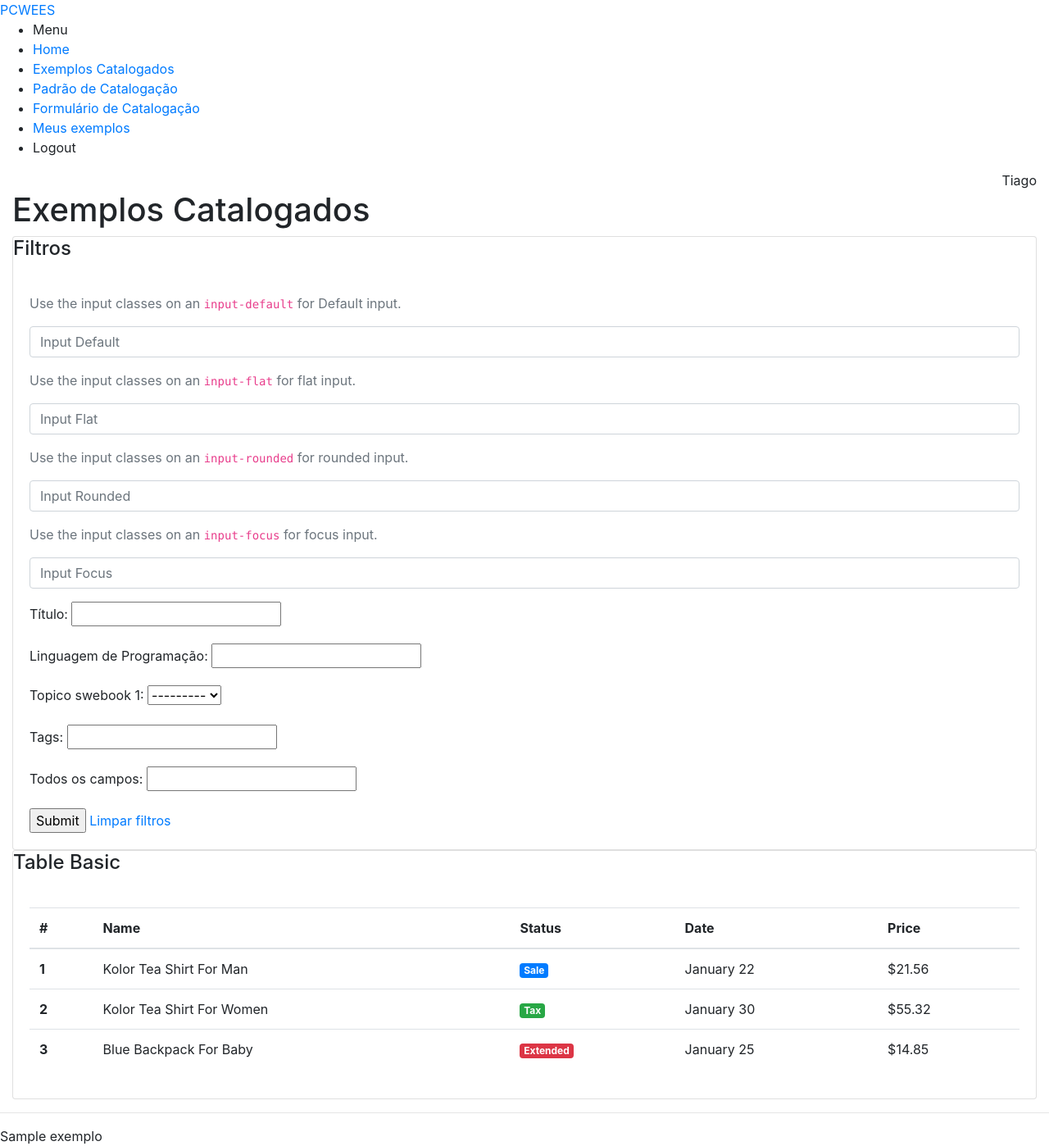
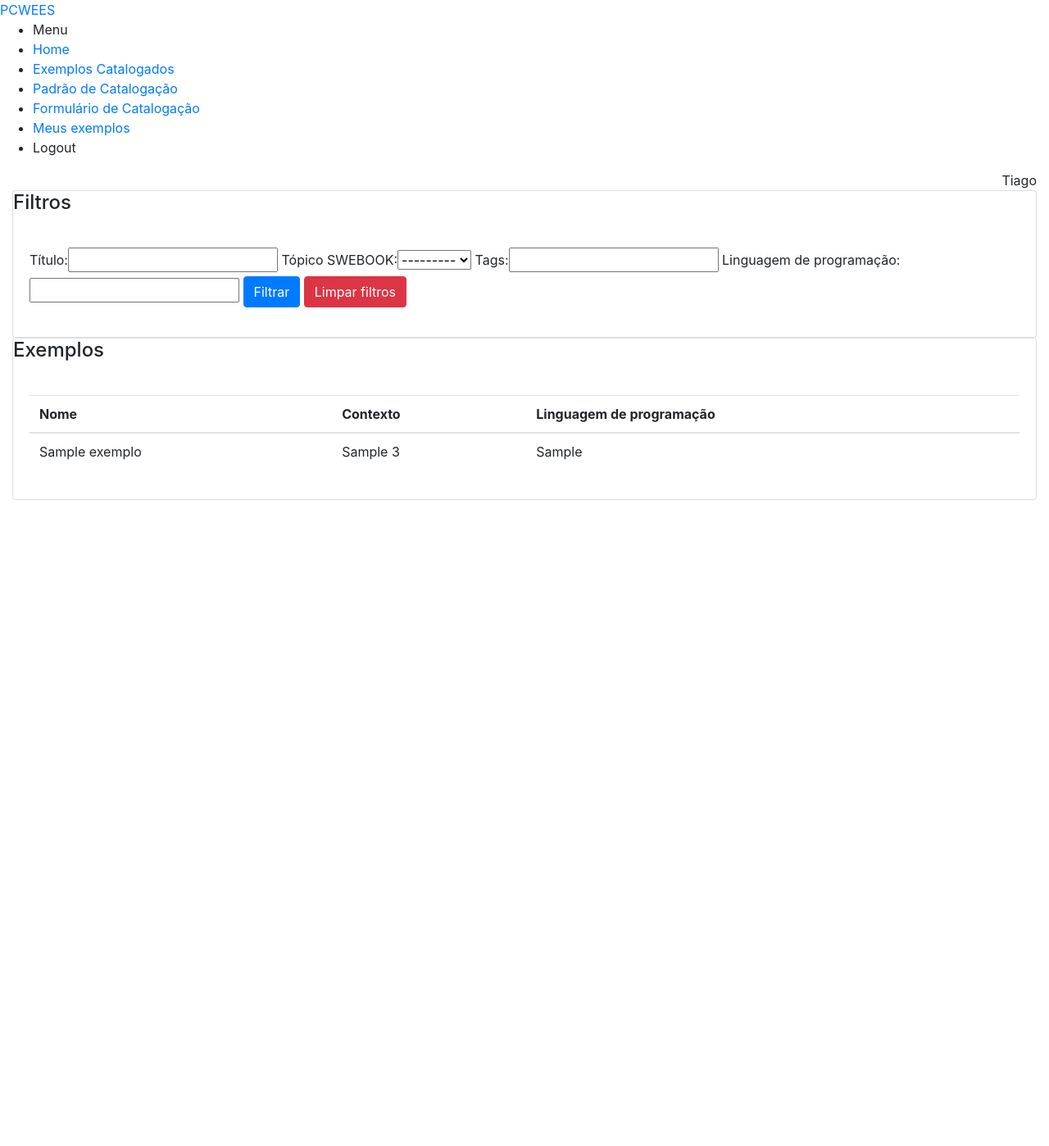
Before and after one commit to marceloshigenaga/PCWEES, a Django app: page /exemplosListView/ in a window 1280 px wide. Shown: the whole page at 82% size. After the commit the page ends 610 px from the top, so only its background shows below. Run offline with Django 3.2, Linux system fonts and the light colour scheme; tables that the repository leaves empty hold one stand-in row (values such as "Sample post"); some libraries are stand-ins or nearby versions.

Commit message:
Adicionado tela de listagem dos exemplos com filtros

```diff
--- a/core/filters.py
+++ b/core/filters.py
@@ -3,12 +3,26 @@ from .models import *
 from django.db.models import Q
 
 class ExemploFilter(django_filters.FilterSet):
-    todos_campos = django_filters.CharFilter(method='todos_campos_filter', label="Todos os campos")
-    tags = django_filters.CharFilter(method='tags_filter', label="Tags")
+    swebook = django_filters.ModelChoiceFilter(queryset=Topico_swebook_1.objects.all(),
+                                               field_name='topico_swebook_1',
+                                               label="Tópico SWEBOOK")
+    tags = django_filters.CharFilter(method='tags_filter',
+                                     label="Tags")
+    titulo = django_filters.CharFilter(field_name='titulo',
+                                       label="Título",
+                                       lookup_expr='icontains')
+    linguagem = django_filters.CharFilter(field_name='projeto_linguagem_programacao',
+                                          label="Linguagem de programação",
+                                          lookup_expr='icontains')
+    #todos_campos = django_filters.CharFilter(method='todos_campos_filter', label="Todos os campos")
+
 
     class Meta:
         model = Exemplo
-        fields = ['titulo', 'projeto_linguagem_programacao', 'topico_swebook_1', 'tags', 'todos_campos']
+        fields = ('titulo', 'swebook', 'tags', 'linguagem')
+
+
+        # fields = ('titulo', 'projeto_linguagem_programacao', 'topico_swebook_1', 'tags', 'todos_campos')
 
     def todos_campos_filter(self, queryset, name, value):
         return Exemplo.objects.filter(
@@ -17,3 +31,10 @@ class ExemploFilter(django_filters.FilterSet):
     def tags_filter(self, queryset, name, value):
         return Exemplo.objects.filter(
             Q(tag_1__icontains=value) | Q(tag_2__icontains=value) | Q(tag_3__icontains=value))
+
+
+# fields = {
+#             'titulo': ['icontains'],
+#             'projeto_linguagem_programacao': ['icontains'],
+#             'topico_swebook_1': [],
+#             }
--- a/core/templates/base.html
+++ b/core/templates/base.html
@@ -1,5 +1,7 @@
 {% load static %}
-
+{% load bootstrap4 %}
+{% bootstrap_css %}
+{% bootstrap_javascript jquery='full' %}
 <!DOCTYPE html>
 <html lang="pt-br">
 
--- a/core/templates/exemploListView.html
+++ b/core/templates/exemploListView.html
@@ -1,19 +1,21 @@
 {% extends 'base.html' %}
 {% load static %}
+<!--{% load bootstrap4 %}-->
+{% load bootstrap %}
 {% block content %}
 <div class="content-wrap">
         <div class="main">
             <div class="container-fluid">
-                <div class="row">
-                    <div class="col-lg-12 p-r-0 title-margin-right">
-                        <div class="page-header">
-                            <div class="page-title">
-                                <h1>Exemplos Catalogados</h1>
-                            </div>
-                        </div>
-                    </div>
+<!--                <div class="row">-->
+<!--                    <div class="col-lg-12 p-r-0 title-margin-right">-->
+<!--                        <div class="page-header">-->
+<!--                            <div class="page-title">-->
+<!--                                <h1>Exemplos Catalogados</h1>-->
+<!--                            </div>-->
+<!--                        </div>-->
+<!--                    </div>-->
 
-                </div>
+<!--                </div>-->
                 <!-- /# row -->
                 <section id="main-content">
                     <div class="row">
@@ -23,42 +25,23 @@
                                     <h4>Filtros</h4>
                                 </div>
                                 <div class="card-body">
-                                    <div class="basic-form">
-                                        <form>
-                                            <div class="form-group">
-                                                <p class="text-muted m-b-15 f-s-12">Use the input classes on an <code>input-default</code> for Default input.</p>
-                                                <input type="text" class="form-control input-default " placeholder="Input Default">
-                                            </div>
-                                            <div class="form-group">
-                                                <p class="text-muted m-b-15 f-s-12">Use the input classes on an <code>input-flat</code> for flat input.</p>
-                                                <input type="text" class="form-control input-flat" placeholder="Input Flat ">
-                                            </div>
-                                            <div class="form-group">
-                                                <p class="text-muted m-b-15 f-s-12">Use the input classes on an <code>input-rounded</code> for rounded input.</p>
-                                                <input type="text" class="form-control input-rounded" placeholder="Input Rounded">
-                                            </div>
-                                            <div class="form-group">
-                                                <p class="text-muted m-b-15 f-s-12">Use the input classes on an <code>input-focus</code> for focus input.</p>
-                                                <input type="text" class="form-control input-focus" placeholder="Input Focus">
-                                            </div>
-                                        </form>
-                                        <form action="" method="get">
-                                            {{ filter.form.as_p }}
-                                            <input type="submit"/>
-                                            <a href="{% url 'exemploListView' %}">Limpar filtros</a>
-                                         </form>
-                                    </div>
-
+                                    <form action="" method="get">
+                                        {{ filter.form|bootstrap }}
+                                        <button type="submit" class="btn btn-primary">Filtrar</button>
+                                        <a class="btn btn-danger" href="{% url 'exemploListView' %}">Limpar filtros</a>
+                                     </form>
+                                </div>
                                 </div>
                             </div>
                         </div>
-                    </div>
+
+
                     <!-- /# row -->
                     <div class="row">
                         <div class="col-lg-12">
                             <div class="card">
                                 <div class="card-title">
-                                    <h4>Table Basic </h4>
+                                    <h4>Exemplos </h4>
 
                                 </div>
                                 <div class="card-body">
@@ -66,36 +49,20 @@
                                         <table class="table">
                                             <thead>
                                                 <tr>
-                                                    <th>#</th>
-                                                    <th>Name</th>
-                                                    <th>Status</th>
-                                                    <th>Date</th>
-                                                    <th>Price</th>
+                                                    <th>Nome</th>
+                                                    <th>Contexto</th>
+                                                    <th>Linguagem de programação</th>
                                                 </tr>
                                             </thead>
+                                            {% for obj in filter.qs %}
                                             <tbody>
                                                 <tr>
-                                                    <th scope="row">1</th>
-                                                    <td>Kolor Tea Shirt For Man</td>
-                                                    <td><span class="badge badge-primary">Sale</span></td>
-                                                    <td>January 22</td>
-                                                    <td class="color-primary">$21.56</td>
-                                                </tr>
-                                                <tr>
-                                                    <th scope="row">2</th>
-                                                    <td>Kolor Tea Shirt For Women</td>
-                                                    <td><span class="badge badge-success">Tax</span></td>
-                                                    <td>January 30</td>
-                                                    <td class="color-success">$55.32</td>
-                                                </tr>
-                                                <tr>
-                                                    <th scope="row">3</th>
-                                                    <td>Blue Backpack For Baby</td>
-                                                    <td><span class="badge badge-danger">Extended</span></td>
-                                                    <td>January 25</td>
-                                                    <td class="color-danger">$14.85</td>
+                                                    <td>{{ obj.titulo }}</td>
+                                                    <td>{{ obj.topico_swebook_3 }}</td>
+                                                    <td>{{ obj.projeto_linguagem_programacao }}</td>
                                                 </tr>
                                             </tbody>
+                                            {% endfor %}
                                         </table>
                                     </div>
                                 </div>
@@ -110,16 +77,6 @@
     </div>
 
 
-
-
-
-    <hr>
-    {% for obj in filter.qs %}
-        {{ obj.titulo }}<br />
-    {% endfor %}
-
-
-
 <!--    <h1>Exemplos cadastrados</h1>-->
 <!--    {% for exemplo in exemplos %}-->
 <!--        <li>{{ exemplo.titulo }} - {{ exemplo.topico_swebook_1}} - {{ exemplo.topico_swebook_2}} - {{ exemplo.topico_swebook_3}}</li>-->
--- a/core/templates/index.html
+++ b/core/templates/index.html
@@ -6,7 +6,7 @@
     <div class="main">
         <div class="container-fluid">
             <div class="row">
-                <div class="col-lg-8 p-r-0 title-margin-right">
+                <div class="col-lg-12 p-r-0 title-margin-right">
                     <div class="page-header">
                         <div class="page-title">
                             <h1>Seja bem vindo!</h1>
--- a/core/views.py
+++ b/core/views.py
@@ -14,8 +14,18 @@ class IndexView(TemplateView):
 #
 #     filter = ExemploFilter()
 
-class ExemploListView(FilterView):
+# class ExemploListView(FilterView):
+#     model = Exemplo
+#     context_object_name = 'exemplo_list'
+#     template_name = 'exemploListView.html'
+#     filterset_class = ExemploFilter
+
+class ExemploListView(ListView):
     model = Exemplo
     context_object_name = 'exemplo_list'
     template_name = 'exemploListView.html'
-    filterset_class = ExemploFilter
+
+    def get_context_data(self, **kwargs):
+        context = super().get_context_data(**kwargs)
+        context['filter'] = ExemploFilter(self.request.GET, queryset=self.get_queryset())
+        return context
--- a/pcwees/settings.py
+++ b/pcwees/settings.py
@@ -42,6 +42,7 @@ INSTALLED_APPS = [
     'stdimage',
     'django_filters',
     'bootstrap4',
+    'bootstrapform',
 ]
 
 MIDDLEWARE = [
```
